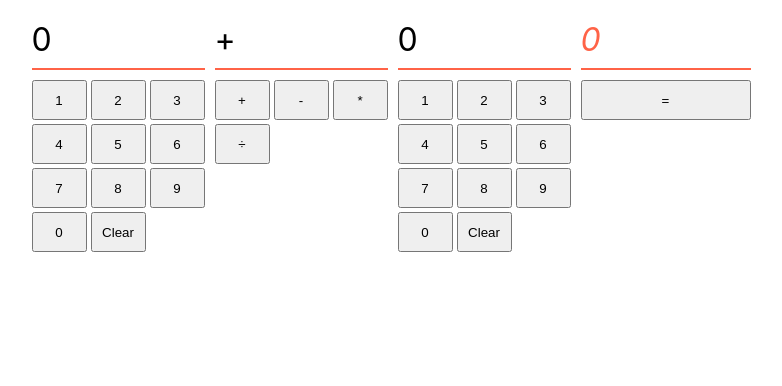
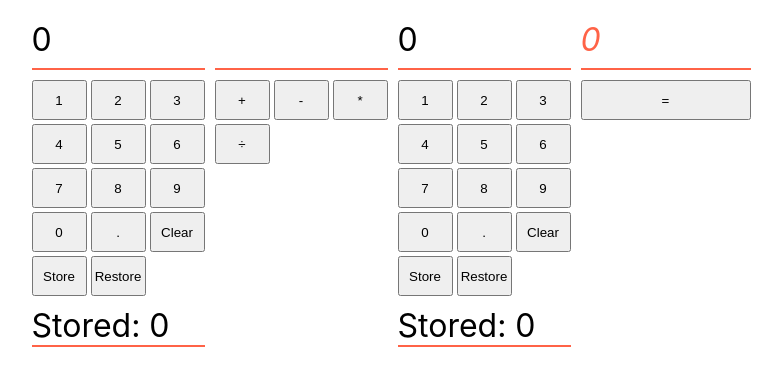
Before and after one commit to boolean-uk/react-state-calculator, a React (Vite) app: page / in a window 1280 px wide. Shown: the top 386 px of the page, without its empty margins (249-1031 px from the left). Built offline with nearby package versions, Linux system fonts and the light colour scheme.

Commit message:
core and a few extensions done

```diff
--- a/src/App.jsx
+++ b/src/App.jsx
@@ -1,56 +1,110 @@
 import "./App.css"
+import { useState } from "react"
+
+
+
 
 function App() {
+
+  const [number, setNumber] = useState('0');
+  const [operator, setOperator] = useState('')
+  const [numberTwo, setNumberTwo] = useState('0');
+  const [total, setTotal] = useState(0)
+  const [storeNumberOne, setStoreOne] = useState('0')
+  const [storeNumberTwo, setStoreTwo] = useState('0')
+
+  const handleNumber = (event) => {
+    if (number === '0') {
+      setNumber(event.target.innerText)
+    } else {
+      setNumber(number + event.target.innerText)
+    }
+  }
+
+  const handleOperator = (event) => setOperator(event.target.innerText)
+
+  const handleNumberTwo = (event) => {
+    if (numberTwo === '0') {
+      setNumberTwo(event.target.innerText)
+    } else {
+      setNumberTwo(numberTwo + event.target.innerText)
+    }
+  }
+  const handleTotal = () => {
+    if (operator === '+') {
+      setTotal(parseInt(number) + parseInt(numberTwo))
+    } else if (operator === '-') {
+      setTotal(parseInt(number) - parseInt(numberTwo))
+    } else if (operator === '*') {
+      setTotal(parseInt(number) * parseInt(numberTwo))
+    } else if (operator === '÷') {
+      setTotal(parseInt(number) / parseInt(numberTwo))
+    } else {
+      setTotal(0)
+    }
+  }
 
   return (
     <div className="calculator">
       <div className="panel">
-        <p>0</p>
+        <p>{number}</p>
         <div className="numbers">
-          <button>1</button>
-          <button>2</button>
-          <button>3</button>
-          <button>4</button>
-          <button>5</button>
-          <button>6</button>
-          <button>7</button>
-          <button>8</button>
-          <button>9</button>
-          <button>0</button>
-          <button>Clear</button>
+          <button onClick={handleNumber}>1</button>
+          <button onClick={handleNumber}>2</button>
+          <button onClick={handleNumber}>3</button>
+          <button onClick={handleNumber}>4</button>
+          <button onClick={handleNumber}>5</button>
+          <button onClick={handleNumber}>6</button>
+          <button onClick={handleNumber}>7</button>
+          <button onClick={handleNumber}>8</button>
+          <button onClick={handleNumber}>9</button>
+          <button onClick={handleNumber}>0</button>
+          <button onClick={handleNumber}>.</button>
+          <button onClick={() => setNumber('0')}>Clear</button>
+          <button onClick={() => setStoreOne(number)}>Store</button>
+          <button onClick={() => setNumber(storeNumberOne)}>Restore</button>
+
+        </div>
+        <p>Stored: {storeNumberOne}</p>
+
+      </div>
+
+      <div className="panel">
+        <p>{operator}</p>
+        <div className="numbers">
+          <button onClick={handleOperator}>+</button>
+          <button onClick={handleOperator}>-</button>
+          <button onClick={handleOperator}>*</button>
+          <button onClick={handleOperator}>÷</button>
         </div>
       </div>
 
       <div className="panel">
-        <p>+</p>
+        <p>{numberTwo}</p>
         <div className="numbers">
-          <button>+</button>
-          <button>-</button>
-          <button>*</button>
-          <button>÷</button>
+          <button onClick={handleNumberTwo}>1</button>
+          <button onClick={handleNumberTwo}>2</button>
+          <button onClick={handleNumberTwo}>3</button>
+          <button onClick={handleNumberTwo}>4</button>
+          <button onClick={handleNumberTwo}>5</button>
+          <button onClick={handleNumberTwo}>6</button>
+          <button onClick={handleNumberTwo}>7</button>
+          <button onClick={handleNumberTwo}>8</button>
+          <button onClick={handleNumberTwo}>9</button>
+          <button onClick={handleNumberTwo}>0</button>
+          <button onClick={handleNumberTwo}>.</button>
+          <button onClick={() => setNumberTwo('0')}>Clear</button>
+          <button onClick={() => setStoreTwo(numberTwo)}>Store</button>
+          <button onClick={() => setNumberTwo(storeNumberTwo)}>Restore</button>
+
         </div>
-      </div>
+        <p>Stored: {storeNumberTwo}</p>
 
-      <div className="panel">
-        <p>0</p>
-        <div className="numbers">
-          <button>1</button>
-          <button>2</button>
-          <button>3</button>
-          <button>4</button>
-          <button>5</button>
-          <button>6</button>
-          <button>7</button>
-          <button>8</button>
-          <button>9</button>
-          <button>0</button>
-          <button>Clear</button>
-        </div>
       </div>
       <div className="panel answer">
-        <p>0</p>
+        <p>{total}</p>
         <div>
-          <button>=</button>
+          <button onClick={handleTotal}>=</button>
         </div>
       </div>
     </div>
```
